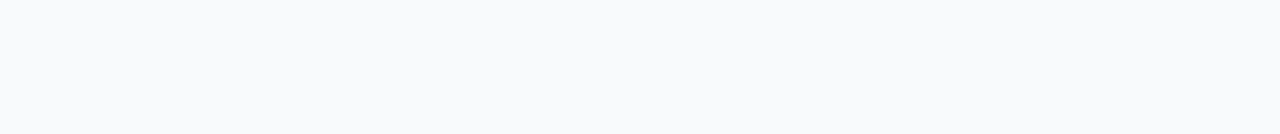
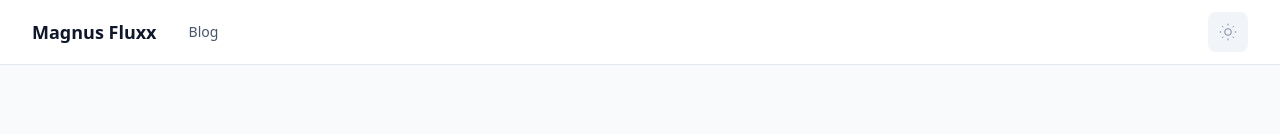
Before and after one commit to SarthakSri98/magnusfluxx, a Next.js app: page / in a window 1280 px wide. Shown: the top 134 px of the page. Built offline with nearby package versions, Linux system fonts and the light colour scheme.

Commit message:
feat/dark-mode

```diff
--- a/app/layout.tsx
+++ b/app/layout.tsx
@@ -1,5 +1,9 @@
 import type { Metadata } from 'next'
 import { Inter, Open_Sans } from 'next/font/google'
+import Link from 'next/link'
+import { DarkModeProvider } from '@/lib/darkMode'
+import ThemeToggle from '@/components/ThemeToggle'
+import ThemeScript from './theme-script'
 import './globals.css'
 
 const inter = Inter({
@@ -25,9 +29,39 @@ export default function RootLayout({
   children: React.ReactNode
 }) {
   return (
-    <html lang="en" className="scroll-smooth">
-      <body className={`${inter.variable} ${openSans.variable} font-sans bg-slate-50 dark:bg-slate-950 text-slate-900 dark:text-slate-100`}>
-        {children}
+    <html lang="en" suppressHydrationWarning>
+      <head>
+        <ThemeScript />
+      </head>
+      <body className={`${inter.variable} ${openSans.variable} font-sans antialiased`}>
+        <DarkModeProvider>
+          <div className="relative min-h-screen bg-white text-slate-900 transition-colors dark:bg-slate-950 dark:text-slate-200">
+            {/* Header with theme toggle */}
+            <header className="sticky top-0 z-50 border-b border-slate-200 bg-white/80 backdrop-blur dark:border-slate-800 dark:bg-slate-950/80">
+              <div className="mx-auto flex h-16 max-w-7xl items-center justify-between px-4 sm:px-6 lg:px-8">
+                <nav className="flex items-center gap-8">
+                  <Link href="/" className="text-lg font-semibold">
+                    Magnus Fluxx
+                  </Link>
+                  <Link href="/blog" className="text-sm text-slate-600 hover:text-slate-900 dark:text-slate-400 dark:hover:text-slate-200">
+                    Blog
+                  </Link>
+                </nav>
+                <ThemeToggle />
+              </div>
+            </header>
+
+            {/* Main content */}
+            <main>{children}</main>
+
+            {/* Footer */}
+            <footer className="mt-32 border-t border-slate-200 py-8 dark:border-slate-800">
+              <div className="mx-auto max-w-7xl px-4 text-center text-sm text-slate-600 dark:text-slate-400 sm:px-6 lg:px-8">
+                © {new Date().getFullYear()} Magnus Fluxx. All rights reserved.
+              </div>
+            </footer>
+          </div>
+        </DarkModeProvider>
       </body>
     </html>
   )
--- /dev/null
+++ b/app/theme-script.tsx
@@ -0,0 +1,28 @@
+'use client'
+
+export default function ThemeScript() {
+    return (
+        <script
+            dangerouslySetInnerHTML={{
+                __html: `
+                    (function() {
+                        function getTheme() {
+                            const savedTheme = localStorage.getItem('theme');
+                            if (savedTheme) {
+                                return savedTheme;
+                            }
+                            return window.matchMedia('(prefers-color-scheme: dark)').matches ? 'dark' : 'light';
+                        }
+
+                        const theme = getTheme();
+                        if (theme === 'dark') {
+                            document.documentElement.classList.add('dark');
+                        } else {
+                            document.documentElement.classList.remove('dark');
+                        }
+                    })();
+                `,
+            }}
+        />
+    )
+}
--- /dev/null
+++ b/src/components/ThemeToggle.tsx
@@ -0,0 +1,46 @@
+'use client'
+
+import { useDarkMode } from '@/lib/darkMode'
+import { motion } from 'framer-motion'
+
+export default function ThemeToggle() {
+    const { isDarkMode, toggle } = useDarkMode()
+
+    return (
+        <button
+            onClick={toggle}
+            className="relative inline-flex h-10 w-10 items-center justify-center rounded-lg bg-slate-100 text-slate-500 transition-colors hover:bg-slate-200 hover:text-slate-600 dark:bg-slate-800 dark:text-slate-400 dark:hover:bg-slate-700 dark:hover:text-slate-300"
+            aria-label={isDarkMode ? 'Switch to light mode' : 'Switch to dark mode'}
+        >
+            <div className="relative h-5 w-5">
+                {/* Sun */}
+                <motion.svg
+                    xmlns="http://www.w3.org/2000/svg"
+                    viewBox="0 0 24 24"
+                    fill="none"
+                    stroke="currentColor"
+                    className="absolute inset-0"
+                    initial={{ scale: isDarkMode ? 1 : 0, opacity: isDarkMode ? 1 : 0 }}
+                    animate={{ scale: isDarkMode ? 0 : 1, opacity: isDarkMode ? 0 : 1 }}
+                    transition={{ duration: 0.2 }}
+                >
+                    <circle cx="12" cy="12" r="4" />
+                    <path d="M12 2v2m0 16v2M4.93 4.93l1.41 1.41m11.32 11.32l1.41 1.41M2 12h2m16 0h2M4.93 19.07l1.41-1.41m11.32-11.32l1.41-1.41" />
+                </motion.svg>
+                {/* Moon */}
+                <motion.svg
+                    xmlns="http://www.w3.org/2000/svg"
+                    viewBox="0 0 24 24"
+                    fill="none"
+                    stroke="currentColor"
+                    className="absolute inset-0"
+                    initial={{ scale: isDarkMode ? 0 : 1, opacity: isDarkMode ? 0 : 1 }}
+                    animate={{ scale: isDarkMode ? 1 : 0, opacity: isDarkMode ? 1 : 0 }}
+                    transition={{ duration: 0.2 }}
+                >
+                    <path d="M21 12.79A9 9 0 1111.21 3 7 7 0 0021 12.79z" />
+                </motion.svg>
+            </div>
+        </button>
+    )
+}
--- /dev/null
+++ b/src/lib/darkMode.tsx
@@ -0,0 +1,72 @@
+'use client'
+
+import { createContext, useContext, useEffect, useState } from 'react'
+
+type Theme = 'light' | 'dark'
+
+interface DarkModeContextType {
+    isDarkMode: boolean
+    toggle: () => void
+    setTheme: (theme: Theme) => void
+}
+
+const DarkModeContext = createContext<DarkModeContextType | undefined>(undefined)
+
+export function DarkModeProvider({ children }: { children: React.ReactNode }) {
+    const [isDarkMode, setIsDarkMode] = useState(false)
+
+    useEffect(() => {
+        // On mount, read the theme from localStorage or system preference
+        const savedTheme = localStorage.getItem('theme')
+        const systemTheme = window.matchMedia('(prefers-color-scheme: dark)').matches
+        const initialTheme = savedTheme === 'dark' || (!savedTheme && systemTheme)
+
+        setIsDarkMode(initialTheme)
+
+        // Apply the initial theme
+        if (initialTheme) {
+            document.documentElement.classList.add('dark')
+        } else {
+            document.documentElement.classList.remove('dark')
+        }
+    }, [])
+
+    const toggle = () => {
+        setIsDarkMode(prev => {
+            const newTheme = !prev
+            if (newTheme) {
+                document.documentElement.classList.add('dark')
+                localStorage.setItem('theme', 'dark')
+            } else {
+                document.documentElement.classList.remove('dark')
+                localStorage.setItem('theme', 'light')
+            }
+            return newTheme
+        })
+    }
+
+    const setTheme = (theme: Theme) => {
+        setIsDarkMode(theme === 'dark')
+        if (theme === 'dark') {
+            document.documentElement.classList.add('dark')
+            localStorage.setItem('theme', 'dark')
+        } else {
+            document.documentElement.classList.remove('dark')
+            localStorage.setItem('theme', 'light')
+        }
+    }
+
+    return (
+        <DarkModeContext.Provider value={{ isDarkMode, toggle, setTheme }}>
+            {children}
+        </DarkModeContext.Provider>
+    )
+}
+
+export function useDarkMode() {
+    const context = useContext(DarkModeContext)
+    if (context === undefined) {
+        throw new Error('useDarkMode must be used within a DarkModeProvider')
+    }
+    return context
+}
--- a/tailwind.config.ts
+++ b/tailwind.config.ts
@@ -8,7 +8,7 @@ const config: Config = {
     "./src/app/**/*.{js,ts,jsx,tsx,mdx}",
     "./app/**/*.{js,ts,jsx,tsx,mdx}",
   ],
-  darkMode: 'media',
+  darkMode: 'class',
   theme: {
     extend: {
       fontFamily: {
```
